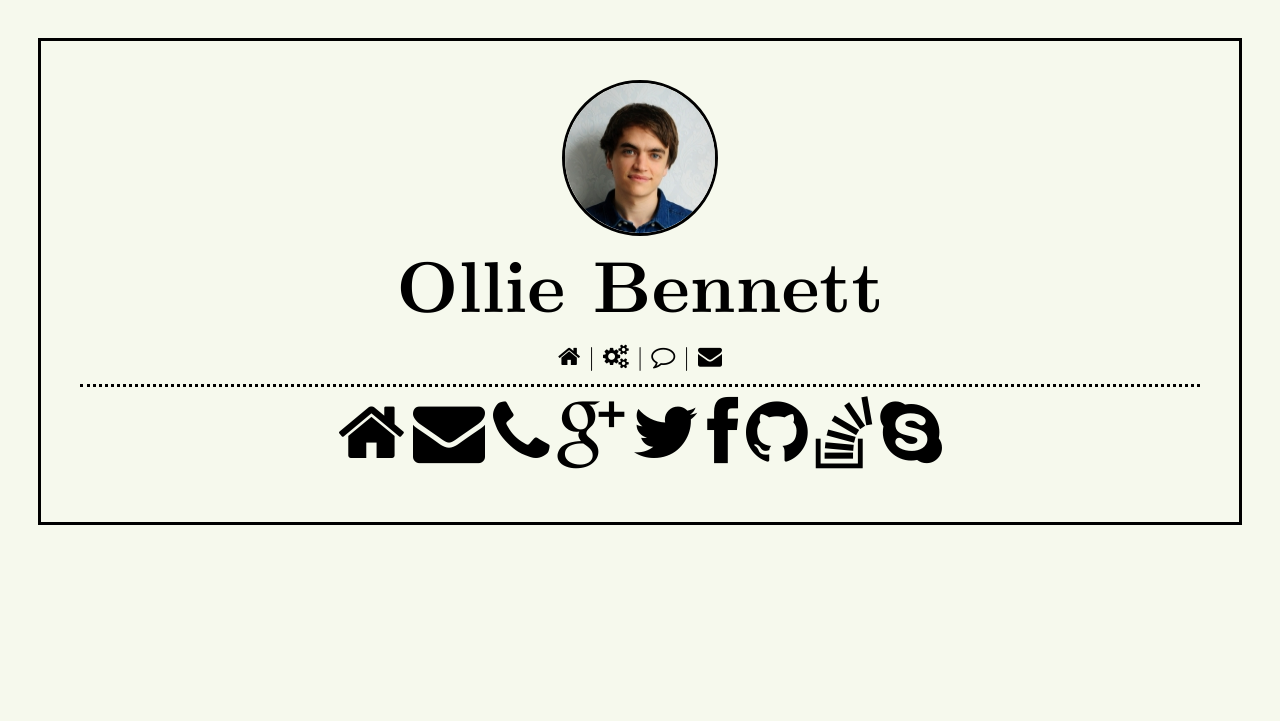
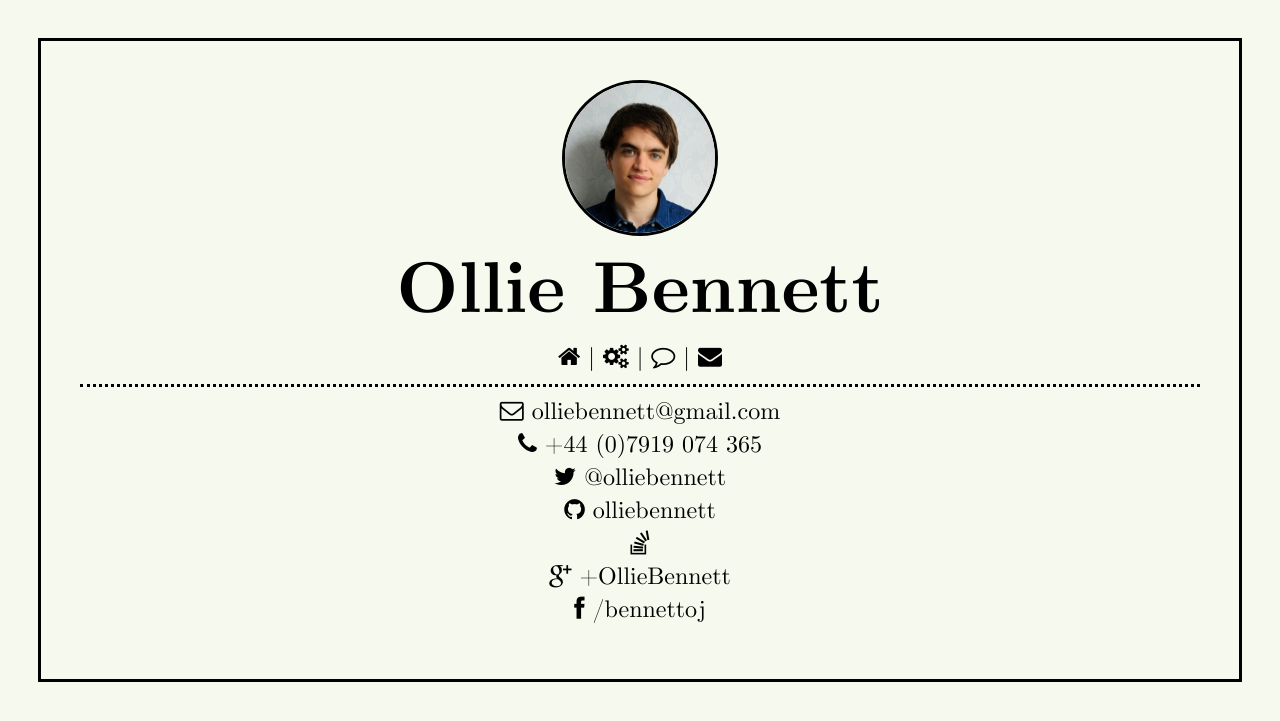
Before and after one commit to olliebennett/olliebennett.co.uk, a Jekyll site: the page built from contact/index.html, in a window 1280 px wide. Shown: the top 721 px of the page. Built offline with Jekyll 4.4.1, drawn with Linux system fonts in a browser that asks for light colours; Markdown is read by kramdown in place of the engine named in the settings.

Commit message:
Update contact / social network info / links.

```diff
--- a/contact/index.html
+++ b/contact/index.html
@@ -7,17 +7,14 @@ categories: none
 <section class="centered">
 
 <div class="icon-list">
-  <p>
-    <a href="#"><i class="fa fa-home fa-3x"></i></a>
-    <a href="#"><i class="fa fa-envelope fa-3x"></i></a>
-    <a href="#"><i class="fa fa-phone fa-3x"></i></a>
-    <a href="#"><i class="fa fa-google-plus fa-3x"></i></a>
-    <a href="#"><i class="fa fa-twitter fa-3x"></i></a>
-    <a href="#"><i class="fa fa-facebook fa-3x"></i></a>
-    <a href="#"><i class="fa fa-github fa-3x"></i></a>
-    <a href="#"><i class="fa fa-stack-overflow fa-3x"></i></a>
-    <a href="#"><i class="fa fa-skype fa-3x"></i></a>
-  </p>
+
+    <p><a href="mailto:olliebennett@gmail.com"><i class="fa fa-envelope-o"></i> olliebennett@gmail.com</a></p>
+    <p><a href="tel:+447919074365"><i class="fa fa-phone"></i> +44 (0)7919 074 365</a></p>
+    <p><a href="https://twitter.com/olliebennett"><i class="fa fa-twitter"></i> @olliebennett</a></p>
+    <p><a href="https://github.com/olliebennett"><i class="fa fa-github"></i> olliebennett</a></p>
+    <p><a href="http://stackoverflow.com/users/1323144/ollie-bennett"><i class="fa fa-stack-overflow"></i></a></p>
+    <p><a href="https://google.com/+OllieBennett"><i class="fa fa-google-plus"></i> +OllieBennett</a></p>
+    <p><a href="https://www.facebook.com/bennettoj"><i class="fa fa-facebook"></i> /bennettoj</a></p>
 
 </div>
 
```
